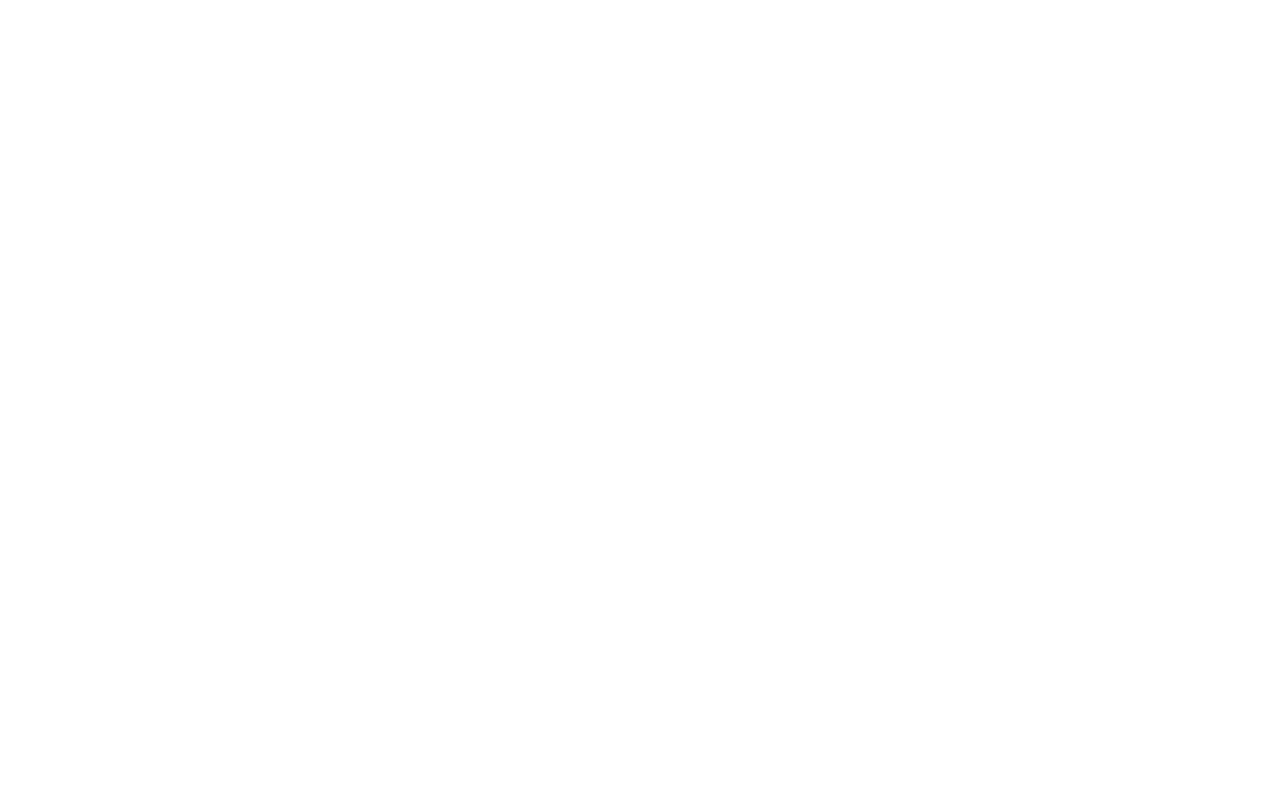
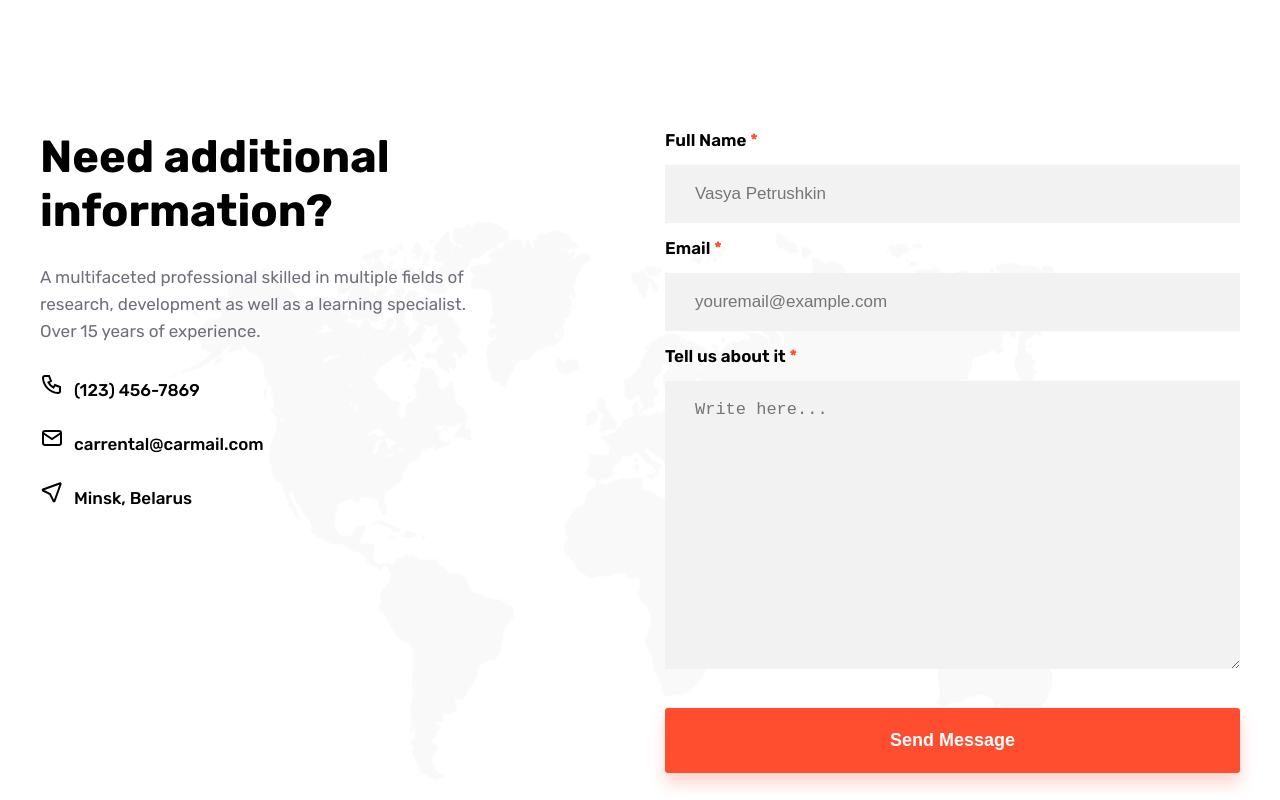
Before and after one commit to JACKERS11337/JACKERS113377.github.io, a React (Vite) app: page /contact in a window 1280 px wide. Shown: the part 420-1220 px from the top of the page. Before the commit the page ends 800 px from the top, so only its background shows below. Built offline with nearby package versions, Linux system fonts and the light colour scheme.

Commit message:
contacts

```diff
--- /dev/null
+++ b/src/components/Contact/AdditionalSection/AdditionalForm/AdditionalForm.jsx
@@ -0,0 +1,28 @@
+import form from "./AdditionalForm.module.css";
+
+const AdditionalForm = () => {
+  return (
+    <form className={form.form}>
+      <label htmlFor="name">
+        Full Name <b>*</b>
+      </label>
+      <input type="text" id="name" placeholder="Vasya Petrushkin" />
+      <label htmlFor="email">
+        Email <b>*</b>
+      </label>
+      <input type="text" id="email" placeholder="youremail@example.com" />
+      <label htmlFor="tell">
+        Tell us about it <b>*</b>
+      </label>
+      <textarea
+        id="tell"
+        cols="30"
+        rows="10"
+        placeholder="Write here..."
+      ></textarea>
+      <button className={form.submit_email}>Send Message</button>
+    </form>
+  );
+};
+
+export default AdditionalForm;
--- /dev/null
+++ b/src/components/Contact/AdditionalSection/AdditionalForm/AdditionalForm.module.css
@@ -0,0 +1,44 @@
+.form {
+  font-family: "Rubik", sans-serif;
+  display: flex;
+  flex-direction: column;
+  gap: 15px;
+}
+.form b {
+  color: #ff4d30;
+}
+.form label {
+  font-size: 17px;
+  font-weight: 600;
+}
+.form input {
+  background-color: #f2f2f2;
+  border: none;
+  font-size: 17px;
+  outline: none;
+  padding: 19px 30px;
+}
+
+.form textarea {
+  background-color: #f2f2f2;
+  border: none;
+  height: 18rem;
+  margin-bottom: 1.5rem;
+  padding: 19px 30px;
+  font-size: 17px;
+}
+
+.submit_email {
+  background-color: #ff4d30;
+  border: 2px solid #ff4d30;
+  border-radius: 3px;
+  box-shadow: 0 10px 15px 0 rgba(255, 83, 48, 0.25);
+  color: #fff;
+  cursor: pointer;
+  font-size: 18px;
+  font-weight: 700;
+  padding: 20px 60px;
+  text-decoration: none;
+
+  margin-bottom: 2.5rem;
+}
--- /dev/null
+++ b/src/components/Contact/AdditionalSection/AdditionalSection.jsx
@@ -0,0 +1,14 @@
+import AdditionalForm from "./AdditionalForm/AdditionalForm";
+import AdditionalText from "./AdditionalText/AdditionalText";
+import additional from "./AdditionalSection.module.css";
+
+const AdditionalSection = () => {
+  return (
+    <div className={additional.container}>
+      <AdditionalText />
+      <AdditionalForm />
+    </div>
+  );
+};
+
+export default AdditionalSection;
--- /dev/null
+++ b/src/components/Contact/AdditionalSection/AdditionalSection.module.css
@@ -0,0 +1,11 @@
+.container {
+  max-width: 1200px;
+  margin: 150px auto;
+  background-image: url(/contact-section.png);
+  background-position: 50%;
+  background-repeat: no-repeat;
+  background-size: auto;
+  display: grid;
+  grid-template-columns: 1fr 1fr;
+  gap: 50px;
+}
--- /dev/null
+++ b/src/components/Contact/AdditionalSection/AdditionalText/AdditionalText.jsx
@@ -0,0 +1,59 @@
+import text from "./AdditionalText.module.css";
+
+const AdditionalText = () => {
+  return (
+    <div className={text.text}>
+      <h3>Need additional information?</h3>
+      <p>
+        A multifaceted professional skilled in multiple fields of research,
+        development as well as a learning specialist. Over 15 years of
+        experience.
+      </p>
+      <a href="/">
+        <svg
+          xmlns="http://www.w3.org/2000/svg"
+          width="24"
+          height="24"
+          viewBox="0 0 24 24"
+          fill="none"
+          stroke="currentColor"
+          strokeWidth="2"
+        >
+          <path d="M5 4h4l2 5l-2.5 1.5a11 11 0 0 0 5 5l1.5 -2.5l5 2v4a2 2 0 0 1 -2 2a16 16 0 0 1 -15 -15a2 2 0 0 1 2 -2"></path>
+        </svg>
+        (123) 456-7869
+      </a>
+      <a href="/">
+        <svg
+          xmlns="http://www.w3.org/2000/svg"
+          width="24"
+          height="24"
+          viewBox="0 0 24 24"
+          fill="none"
+          stroke="currentColor"
+          strokeWidth="2"
+        >
+          <path d="M3 7a2 2 0 0 1 2 -2h14a2 2 0 0 1 2 2v10a2 2 0 0 1 -2 2h-14a2 2 0 0 1 -2 -2v-10z"></path>
+          <path d="M3 7l9 6l9 -6"></path>
+        </svg>
+        carrental@carmail.com
+      </a>
+      <a href="/">
+        <svg
+          xmlns="http://www.w3.org/2000/svg"
+          width="24"
+          height="24"
+          viewBox="0 0 24 24"
+          fill="none"
+          stroke="currentColor"
+          strokeWidth="2"
+        >
+          <path d="M21 3l-6.5 18a.55 .55 0 0 1 -1 0l-3.5 -7l-7 -3.5a.55 .55 0 0 1 0 -1l18 -6.5"></path>
+        </svg>
+        Minsk, Belarus
+      </a>
+    </div>
+  );
+};
+
+export default AdditionalText;
--- /dev/null
+++ b/src/components/Contact/AdditionalSection/AdditionalText/AdditionalText.module.css
@@ -0,0 +1,33 @@
+.text {
+  display: flex;
+  flex-direction: column;
+  font-family: "Rubik", sans-serif;
+  max-width: 28rem;
+}
+.text h3 {
+  font-size: 45px;
+  line-height: 1.2;
+  margin-bottom: 26px;
+}
+.text p {
+  color: #706f7b;
+  font-size: 17px;
+  line-height: 1.6;
+  margin-bottom: 26px;
+}
+.text a {
+  color: #010103;
+  font-size: 17px;
+  font-weight: 500;
+  margin-bottom: 26px;
+  text-decoration: none;
+  transition: all 0.3s ease;
+}
+
+.text a svg {
+  margin-right: 10px;
+}
+
+.text a:hover {
+  color: #ff4d30;
+}
--- a/src/components/Contact/ContactSection.jsx
+++ b/src/components/Contact/ContactSection.jsx
@@ -1,12 +1,18 @@
 import HeaderMenu from "../Header/HeaderMenu";
 import NavBackground from "../NavBackground/NavBackground";
 import { pages } from "../Js/Pages/pages";
+import AboutBannerSection from "../About/AboutBannerSection/AboutBannerSection";
+import FooterSection from "../Home/FooterSection/FooterSection";
+import AdditionalSection from "./AdditionalSection/AdditionalSection";
 
 const ContactSection = () => {
   return (
     <>
       <HeaderMenu />
       <NavBackground pages={pages[2].name} />
+      <AdditionalSection />
+      <AboutBannerSection />
+      <FooterSection />
     </>
   );
 };
--- a/src/components/Home/FooterSection/FooterSection.module.css
+++ b/src/components/Home/FooterSection/FooterSection.module.css
@@ -106,5 +106,4 @@
   padding: 13px 60px;
   text-decoration: none;
   width: 100%;
-  transition: all 0.3s;
 }
```
Also changed, not shown: public/contact-section.png (added).
